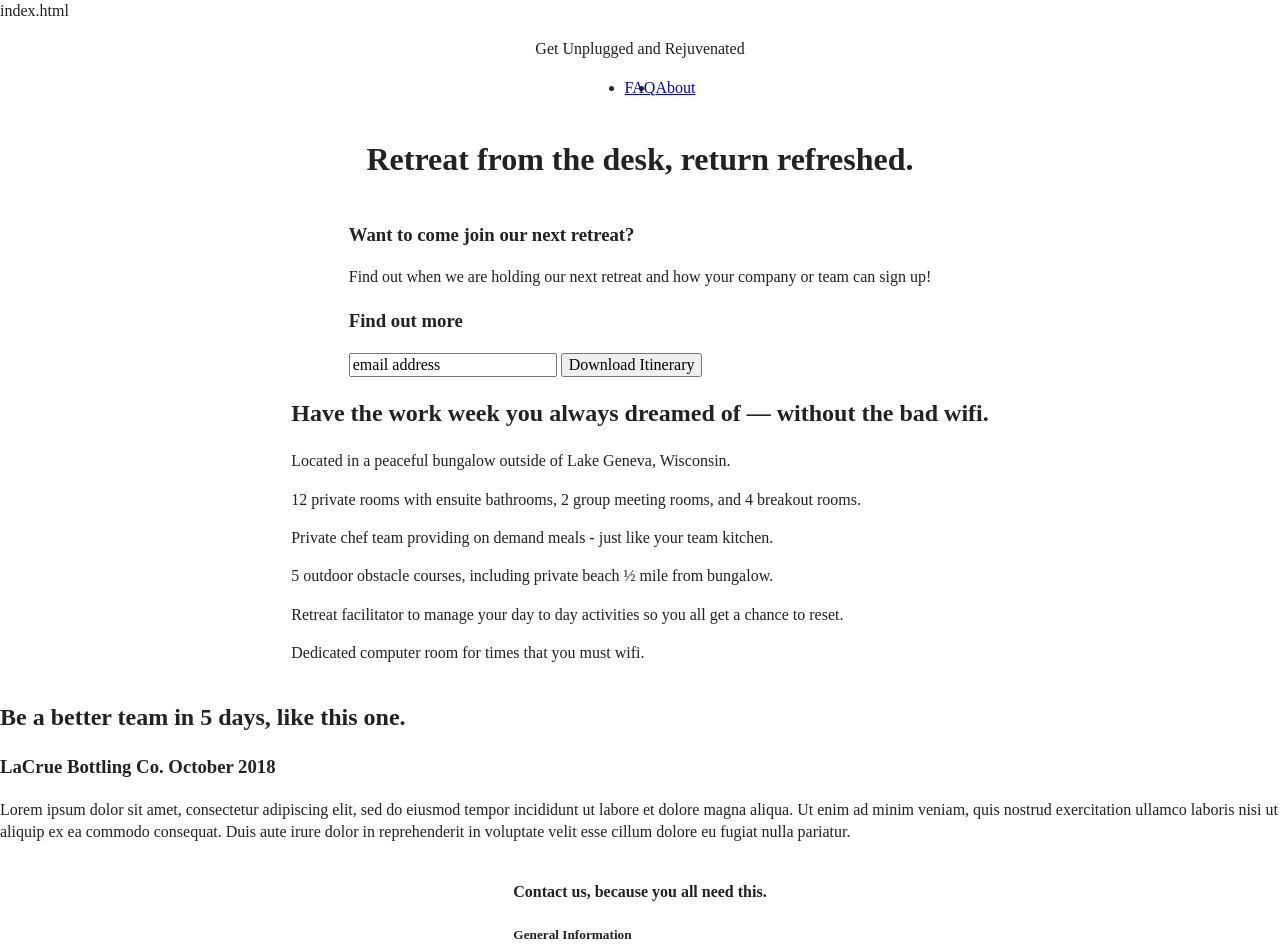
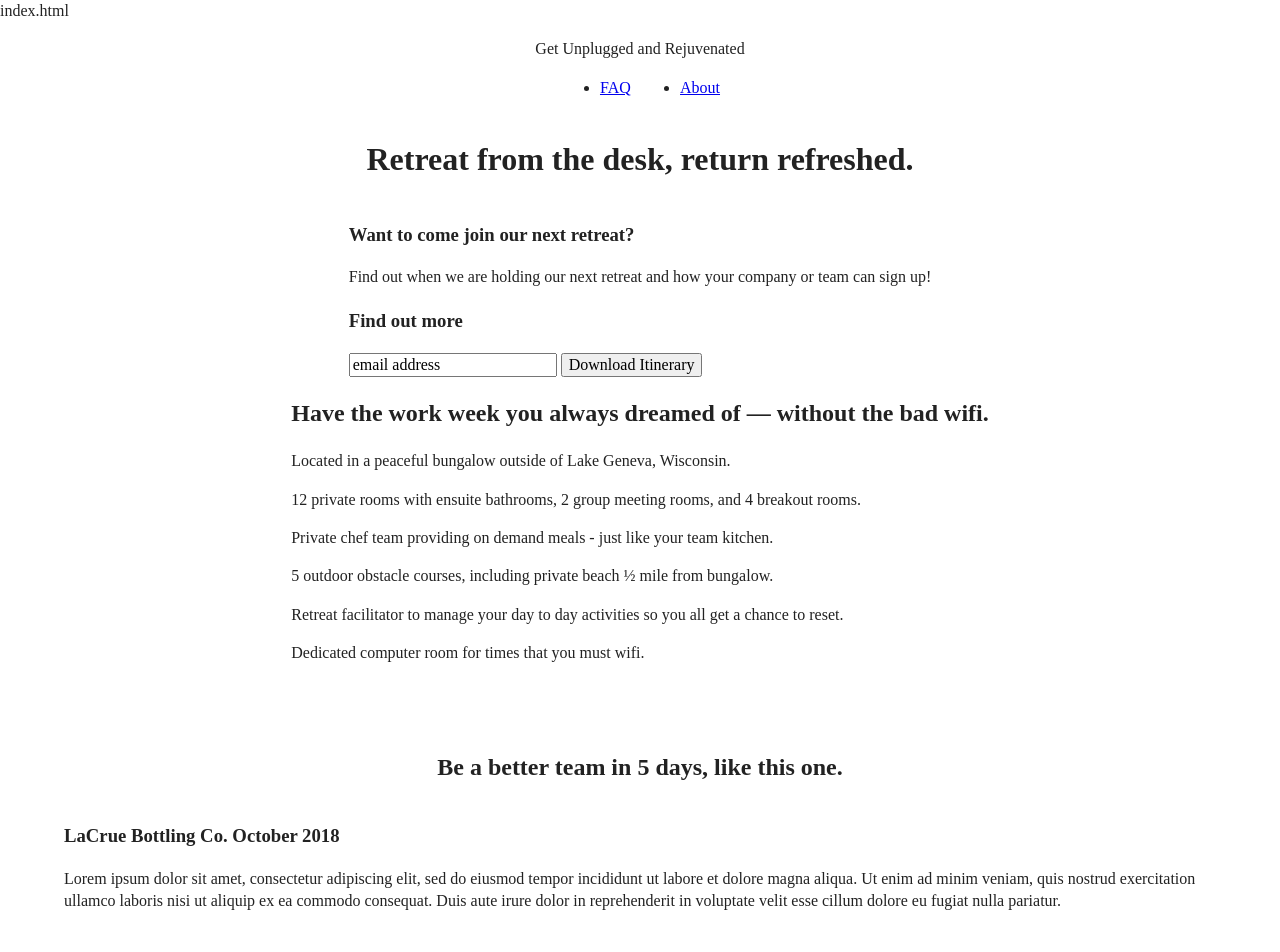
Before and after one commit to fuzzhobbes/unplugged-retreat, a plain HTML site: page html5-boilerplate_v8.0.0/index.html in a window 1280 px wide. Shown: the top 952 px of the page. Drawn offline with nearby package versions, Linux system fonts and the light colour scheme.

```diff
--- a/html5-boilerplate_v8.0.0/css/main.css
+++ b/html5-boilerplate_v8.0.0/css/main.css
@@ -107,12 +107,12 @@
 }
 header nav ul {
   display: flex;
-  justify-content: center;
+  justify-content: space-around;
 
 }
 footer.social-icons {
   display: flex;
-  justify-content: space-around;
+  justify-content: space-between;
   align-items: center;
   flex-flow: row wrap;
 }
@@ -157,6 +157,22 @@
 .reviews {
   display: flex;
   justify-content: center;
+  align-items: center;
+  flex-flow: row wrap;
+}
+.reviews .content-wrapper {
+  display: flex;
+  justify-content: center;
+  align-items: center;
+  flex-flow: row wrap;
+  width: 90%;
+  margin: 50px;
+}
+
+.article {
+  display: flex;
+  justify-content: center;
+  align-items: center;
   flex-flow: row wrap;
 }
 .mission {
```
